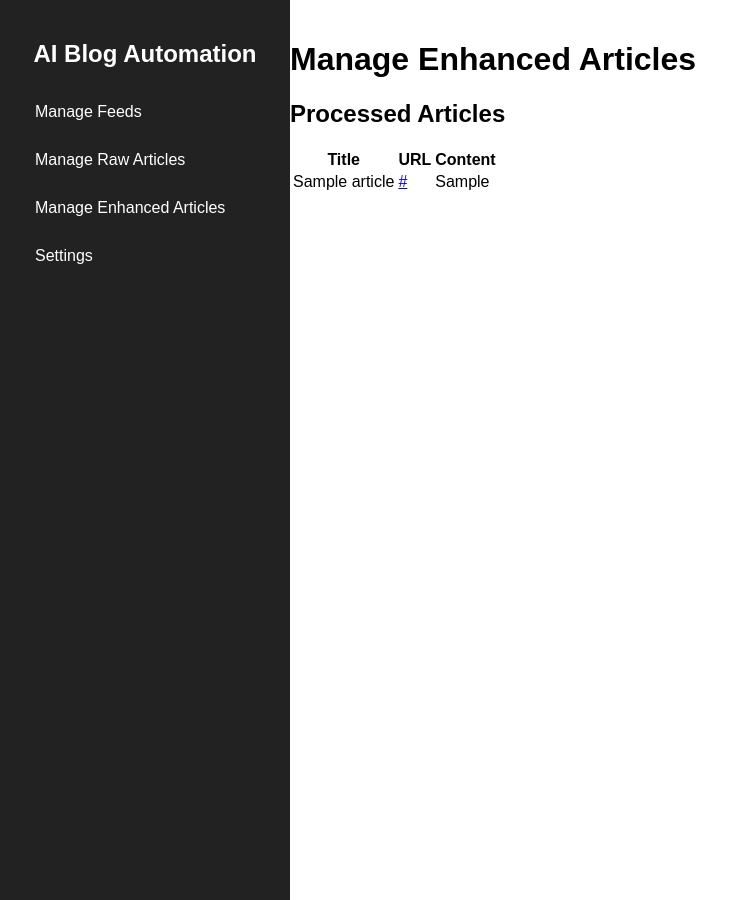
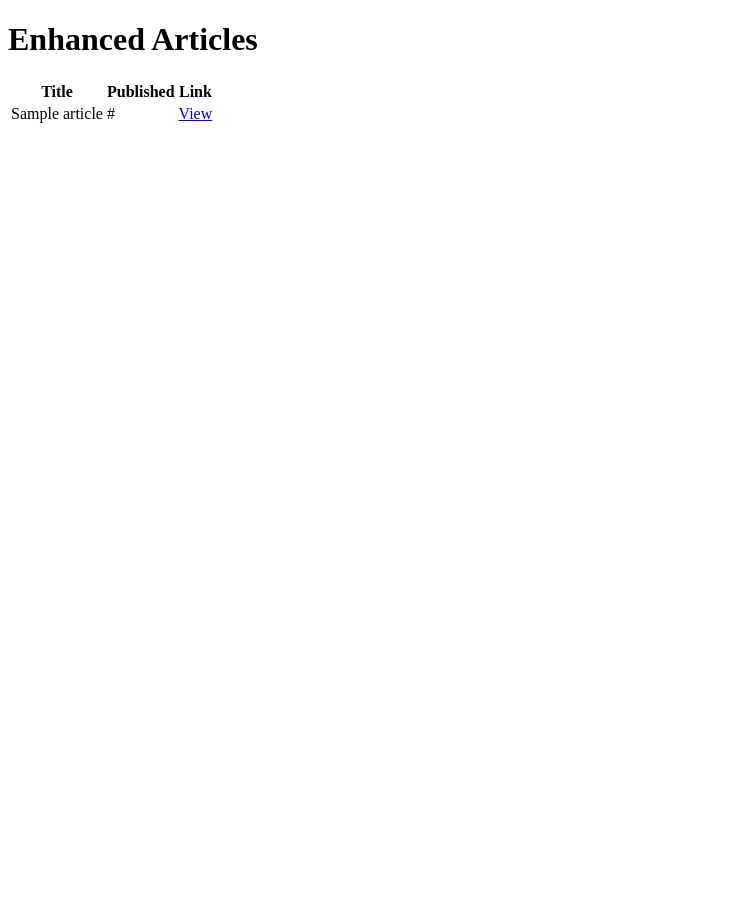
Before and after one commit to Arch99up/ai-blog-automation, a Flask app: page /enhanced_articles in a window 1280 px wide. Shown: the whole page, without its empty margins (0-750 px from the left). Run offline with Flask 3, Linux system fonts and the light colour scheme; tables that the repository leaves empty hold one stand-in row (values such as "Sample post").

Commit message:
Update enhanced_articles.html

```diff
--- a/templates/enhanced_articles.html
+++ b/templates/enhanced_articles.html
@@ -1,21 +1,25 @@
-{% extends "base.html" %}
-
-{% block content %}
-<h1>Manage Enhanced Articles</h1>
-
-<h2>Processed Articles</h2>
+<!DOCTYPE html>
+<html lang="en">
+<head>
+    <meta charset="UTF-8">
+    <meta name="viewport" content="width=device-width, initial-scale=1.0">
+    <title>Enhanced Articles</title>
+</head>
+<body>
+    <h1>Enhanced Articles</h1>
     <table>
         <tr>
             <th>Title</th>
-        <th>URL</th>
-        <th>Content</th>
+            <th>Published</th>
+            <th>Link</th>
         </tr>
         {% for article in articles %}
         <tr>
             <td>{{ article[1] }}</td>
-        <td><a href="{{ article[2] }}" target="_blank">{{ article[2] }}</a></td>
-        <td>{{ article[3] }}</td>
+            <td>{{ article[2] }}</td>
+            <td><a href="{{ article[3] }}" target="_blank">View</a></td>
         </tr>
         {% endfor %}
     </table>
-{% endblock %}
+</body>
+</html>
```
Lines whose indentation alone changed are shown as unchanged.
